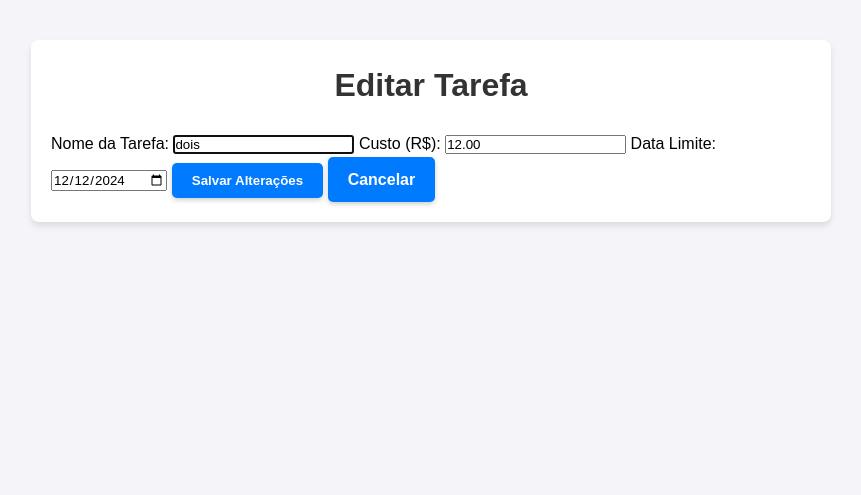
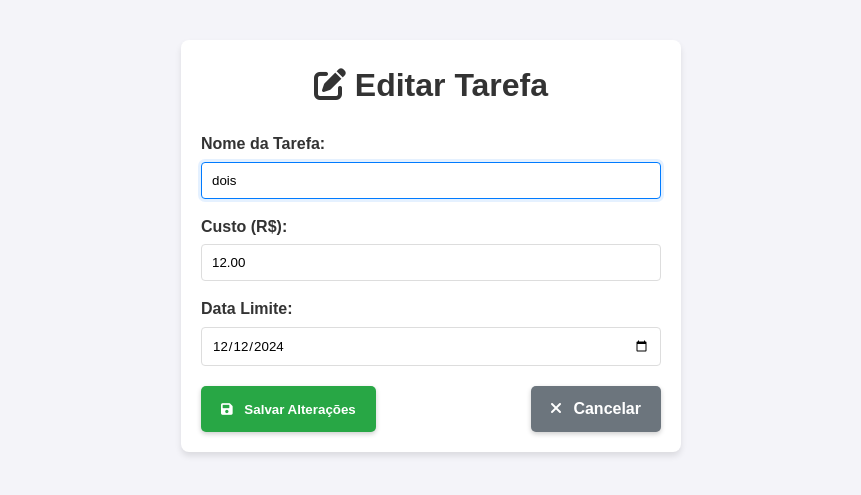
Before and after one commit to filipe4ndrade/lista-tarefas, a Flask app: page /edit_task/2 in a window 1280 px wide. Shown: the top 495 px of the page, without its empty margins (209-1070 px from the left). Run offline with Flask 3, Linux system fonts and the light colour scheme; some libraries are stand-ins or nearby versions.

Commit message:
telas de edit e new ajustadas

```diff
--- a/static/styles.css
+++ b/static/styles.css
@@ -160,3 +160,65 @@ th {
         padding: 6px 12px;
     }
 }
+
+.form-container {
+    max-width: 500px;
+}
+
+.form-group {
+    margin-bottom: 15px;
+}
+
+.form-group label {
+    display: block;
+    margin-bottom: 5px;
+    font-weight: 600;
+    color: #333;
+}
+
+.form-group input {
+    width: 100%;
+    padding: 10px;
+    border: 1px solid #ddd;
+    border-radius: 4px;
+    transition: border-color 0.3s ease;
+}
+
+.form-group input:focus {
+    outline: none;
+    border-color: #007bff;
+    box-shadow: 0 0 0 3px rgba(0, 123, 255, 0.1);
+}
+
+.form-actions {
+    display: flex;
+    justify-content: space-between;
+    margin-top: 20px;
+}
+
+.btn-primary {
+    background-color: #28a745;
+    color: white;
+}
+
+.btn-secondary {
+    background-color: #6c757d;
+    color: white;
+}
+
+/* Ícones nos botões */
+.btn i {
+    margin-right: 8px;
+}
+
+/* Estilo para telas menores */
+@media (max-width: 600px) {
+    .form-actions {
+        flex-direction: column;
+    }
+
+    .form-actions .btn {
+        width: 100%;
+        margin-bottom: 10px;
+    }
+}
--- a/templates/edit_task.html
+++ b/templates/edit_task.html
@@ -7,22 +7,46 @@
     <link rel="stylesheet" href="{{ url_for('static', filename='styles.css') }}">
     <script src="https://cdnjs.cloudflare.com/ajax/libs/sweetalert/1.1.3/sweetalert.min.js"></script>
     <link rel="stylesheet" href="https://cdnjs.cloudflare.com/ajax/libs/sweetalert/1.1.3/sweetalert.min.css">
+    <link rel="stylesheet" href="https://cdnjs.cloudflare.com/ajax/libs/font-awesome/6.0.0-beta3/css/all.min.css">
 </head>
 <body>
-    <div class="container">
-        <h1>Editar Tarefa</h1>
+    <div class="container form-container">
+        <h1>
+            <i class="fas fa-edit"></i>
+            Editar Tarefa
+        </h1>
         <form action="{{ url_for('edit_task', id=tarefa.id) }}" method="post">
-            <label for="nome">Nome da Tarefa:</label>
-            <input type="text" name="nome" value="{{ tarefa.nome }}" required>
+            <div class="form-group">
+                <label for="nome">Nome da Tarefa:</label>
+                <input type="text" id="nome" name="nome" value="{{ tarefa.nome }}" required placeholder="Digite o nome da tarefa">
+            </div>
 
-            <label for="custo">Custo (R$):</label>
-            <input type="text" name="custo" maxlength="16" onchange="validateNumberInput(this)" value="{{ tarefa.custo }}" placeholder="Ex.: 999.99" min="0" required>
+            <div class="form-group">
+                <label for="custo">Custo (R$):</label>
+                <input type="text" id="custo" name="custo"
+                       maxlength="16"
+                       onchange="validateNumberInput(this)"
+                       value="{{ tarefa.custo }}"
+                       placeholder="Ex.: 999.99"
+                       min="0"
+                       required>
+            </div>
 
-            <label for="data_limite">Data Limite:</label>
-            <input type="date" name="data_limite" value="{{ tarefa.data_limite.strftime('%Y-%m-%d') }}" required>
+            <div class="form-group">
+                <label for="data_limite">Data Limite:</label>
+                <input type="date" id="data_limite" name="data_limite"
+                       value="{{ tarefa.data_limite.strftime('%Y-%m-%d') }}"
+                       required>
+            </div>
 
-            <button type="submit" class="btn">Salvar Alterações</button>
-            <a href="{{ url_for('index') }}" class="btn">Cancelar</a>
+            <div class="form-actions">
+                <button type="submit" class="btn btn-primary">
+                    <i class="fas fa-save"></i> Salvar Alterações
+                </button>
+                <a href="{{ url_for('index') }}" class="btn btn-secondary">
+                    <i class="fas fa-times"></i> Cancelar
+                </a>
+            </div>
         </form>
 
         {% with messages = get_flashed_messages() %}
@@ -30,25 +54,29 @@
                 <script>
                     window.onload = function() {
                         swal("Atenção!", "{{ messages[0] }}", "warning").then(function() {
-                            document.getElementsByName('nome')[0].focus();
+                            document.getElementById('nome').focus();
                         });
                     };
                 </script>
             {% endif %}
         {% endwith %}
-
     </div>
 
     <script>
+        function validateNumberInput(input) {
+            // Permite apenas números e ponto decimal
+            input.value = input.value.replace(/[^0-9.]/g, '');
 
-        function validateNumberInput(input) {
-            input.value = input.value.replace(/[^0-9.]/g, '');
+            // Garante apenas um ponto decimal
+            const parts = input.value.split('.');
+            if (parts.length > 2) {
+                input.value = parts[0] + '.' + parts.slice(1).join('').replace(/\./g, '');
+            }
         }
+
         document.addEventListener("DOMContentLoaded", function() {
-            document.getElementsByName('nome')[0].focus();
+            document.getElementById('nome').focus();
         });
-
     </script>
-
 </body>
 </html>
```
Also changed, not shown: templates/new_task.html (+41 -16 lines), instance/tarefas.db.
